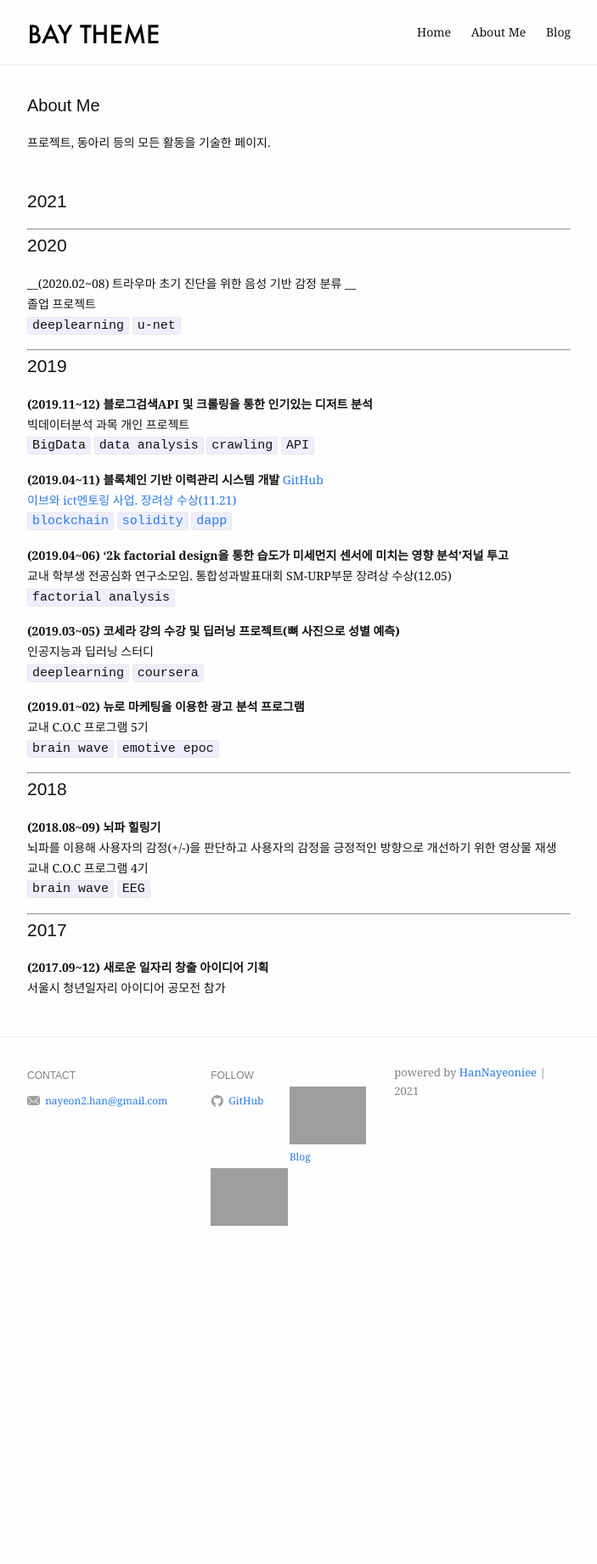
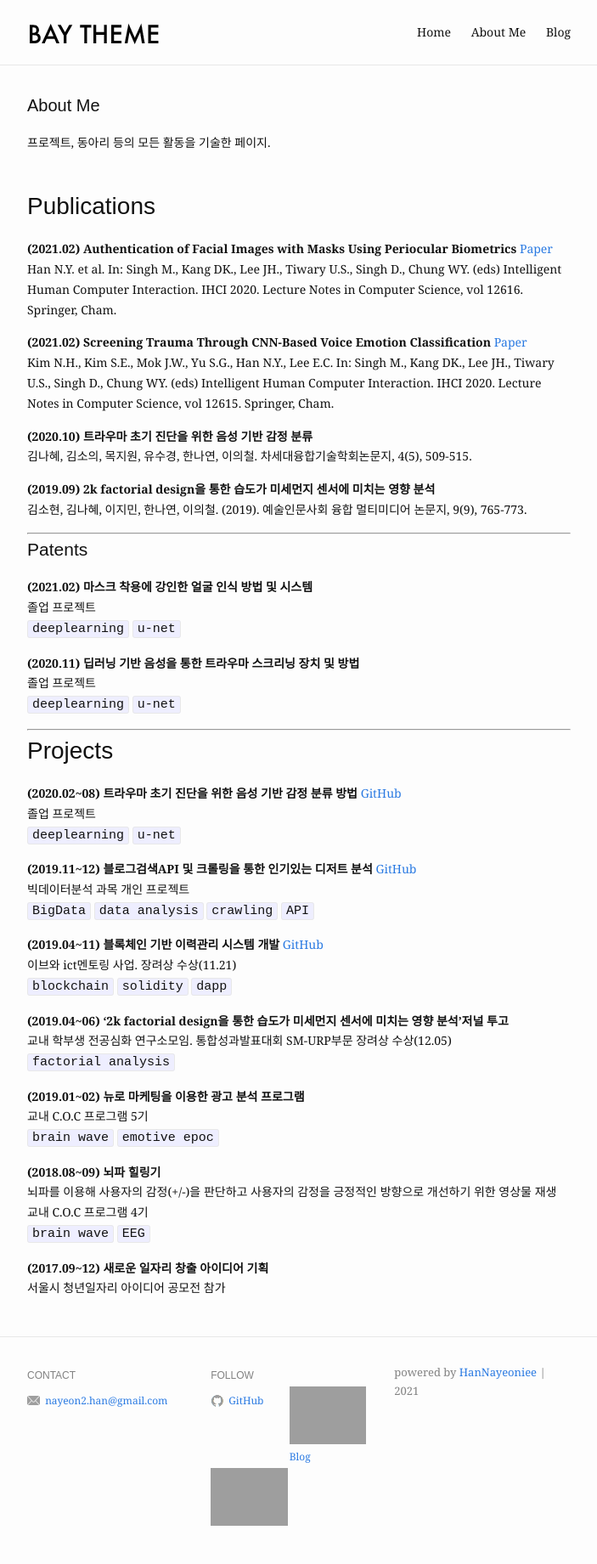
Before and after one commit to HanNayeoniee/HanNayeoniee.github.io, a Jekyll site: the page built from aboutme.md, in a window 1280 px wide. Shown: the whole page at 85% size, without its empty margins (288-991 px from the left). Built offline with Jekyll 4.4.1, drawn with Linux system fonts in a browser that asks for light colours; before the commit the page ends 1488 px from its top, so only the background shows below that.

Commit message:
Update aboutme.md

```diff
--- a/aboutme.md
+++ b/aboutme.md
@@ -10,50 +10,74 @@ slug: /aboutme
 <br />
 
 
-## 2021
+# Publications
+
+
+__(2021.02) Authentication of Facial Images with Masks Using Periocular Biometrics__    <a href="https://link.springer.com/chapter/10.1007%2F978-3-030-68452-5_34">Paper</a><br>
+Han N.Y. et al. In: Singh M., Kang DK., Lee JH., Tiwary U.S., Singh D., Chung WY. (eds) Intelligent Human Computer Interaction. IHCI 2020. Lecture Notes in Computer Science, vol 12616. Springer, Cham.
+
+
+__(2021.02) Screening Trauma Through CNN-Based Voice Emotion Classification__    <a href="https://link.springer.com/chapter/10.1007%2F978-3-030-68449-5_21">Paper</a><br>
+Kim N.H., Kim S.E., Mok J.W., Yu S.G., Han N.Y., Lee E.C. In: Singh M., Kang DK., Lee JH., Tiwary U.S., Singh D., Chung WY. (eds) Intelligent Human Computer Interaction. IHCI 2020. Lecture Notes in Computer Science, vol 12615. Springer, Cham.
+
+
+__(2020.10) 트라우마 초기 진단을 위한 음성 기반 감정 분류__<br>
+김나혜, 김소의, 목지원, 유수경, 한나연, 이의철. 차세대융합기술학회논문지, 4(5), 509-515.<br>
+
+
+__(2019.09) 2k factorial design을 통한 습도가 미세먼지 센서에 미치는 영향 분석__<br>
+김소현, 김나혜, 이지민, 한나연, 이의철. (2019). 예술인문사회 융합 멀티미디어 논문지, 9(9), 765-773.<br>
+
 
 -------------------
 
 
-## 2020
+## Patents
 
 
-__(2020.02~08) 트라우마 초기 진단을 위한 음성 기반 감정 분류 __<br>
+__(2021.02) 마스크 착용에 강인한 얼굴 인식 방법 및 시스템__<br>
 졸업 프로젝트<br>
 `deeplearning` `u-net`
 
+__(2020.11) 딥러닝 기반 음성을 통한 트라우마 스크리닝 장치 및 방법__<br>
+졸업 프로젝트<br>
+`deeplearning` `u-net`
+
+
 -------------------
 
-## 2019
+# Projects
 
-__(2019.11~12) 블로그검색API 및 크롤링을 통한 인기있는 디저트 분석__<br>
+__(2020.02~08) 트라우마 초기 진단을 위한 음성 기반 감정 분류 방법__    <a href="https://github.com/HanNayeoniee/Trauma-Detector">GitHub</a><br>
+졸업 프로젝트<br>
+`deeplearning` `u-net`
+
+
+__(2019.11~12) 블로그검색API 및 크롤링을 통한 인기있는 디저트 분석__    <a href="https://github.com/HanNayeoniee/Bigdata-mini-project">GitHub</a><br>
 빅데이터분석 과목 개인 프로젝트<br>
 `BigData` `data analysis` `crawling` `API`
 
-__(2019.04~11) 블록체인 기반 이력관리 시스템 개발__  <a href="https://github.com/HanNayeoniee/smu_blockchain">GitHub<br>
+
+__(2019.04~11) 블록체인 기반 이력관리 시스템 개발__    <a href="https://github.com/HanNayeoniee/smu_blockchain">GitHub</a><br>
 이브와 ict멘토링 사업. 장려상 수상(11.21)<br>
 `blockchain` `solidity` `dapp`
+
 
 __(2019.04~06) '2k factorial design을 통한 습도가 미세먼지 센서에 미치는 영향 분석'저널 투고__<br>
 교내 학부생 전공심화 연구소모임. 통합성과발표대회 SM-URP부문 장려상 수상(12.05)<br>
 `factorial analysis`
 
-__(2019.03~05) 코세라 강의 수강 및 딥러닝 프로젝트(뼈 사진으로 성별 예측)__<br>
-인공지능과 딥러닝 스터디<br>
-`deeplearning` `coursera`
 
 __(2019.01~02) 뉴로 마케팅을 이용한 광고 분석 프로그램__<br>
 교내 C.O.C 프로그램 5기<br>
 `brain wave` `emotive epoc`
 
----------------
-## 2018
+
 __(2018.08~09) 뇌파 힐링기__<br>
 뇌파를 이용해 사용자의 감정(+/-)을 판단하고 사용자의 감정을 긍정적인 방향으로 개선하기 위한 영상물 재생<br>
 교내 C.O.C 프로그램 4기<br>
 `brain wave` `EEG`
 
------------
-## 2017
+
 __(2017.09~12) 새로운 일자리 창출 아이디어 기획__<br>
 서울시 청년일자리 아이디어 공모전 참가<br>
```
